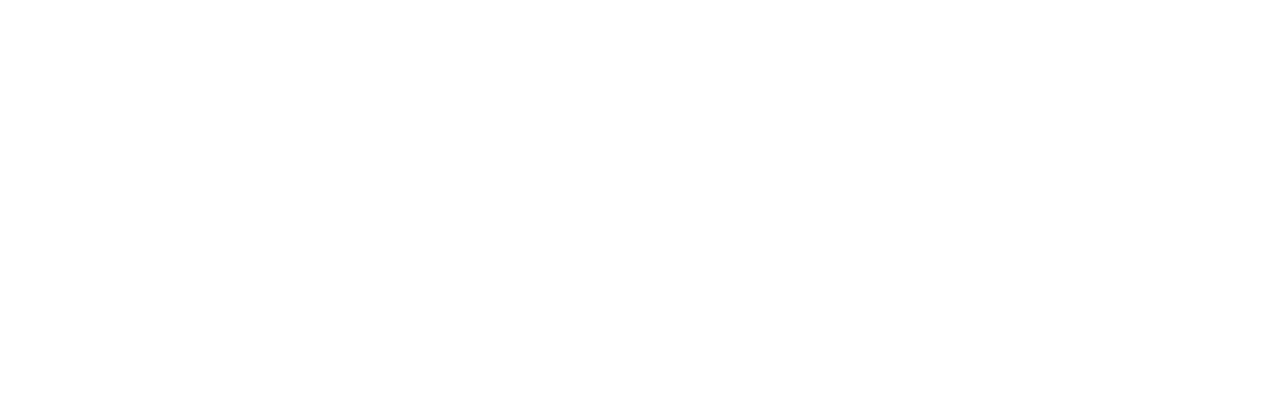
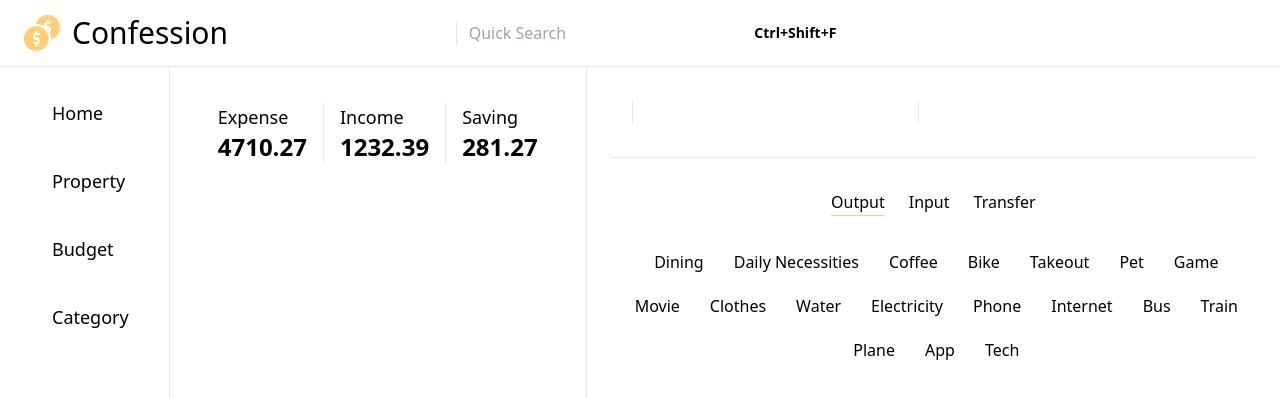
Before and after one commit to Caffeine19/confession, a Vue app: page /home/main in a window 1280 px wide. Before the commit this address had no page. Shown: the top 398 px of the page. Built offline with nearby package versions, Linux system fonts and the light colour scheme.

Commit message:
:sparkles: add StatisticPanel.vue

```diff
--- a/src/components/CCategoryIcon.vue
+++ b/src/components/CCategoryIcon.vue
@@ -4,7 +4,7 @@
   defineProps<
     {
       showLabel?: boolean
-      disabled: boolean
+      disabled?: boolean
       activated: boolean
     } & Category
   >(),
--- /dev/null
+++ b/src/components/CPropertyList.vue
@@ -0,0 +1,2 @@
+<script setup lang="ts"></script>
+<template><div></div></template>
--- a/src/router/index.ts
+++ b/src/router/index.ts
@@ -7,7 +7,17 @@
     {
       path: '/',
       name: 'home',
-      component: HomeView
+      component: HomeView,
+      redirect(to) {
+        return { path: '/home/main' }
+      },
+      children: [
+        {
+          path: '/home/main',
+          name: 'main',
+          component: () => import('../views/MainView/MainView.vue')
+        }
+      ]
     }
   ]
 })
--- a/src/views/HomeView/HomeView.vue
+++ b/src/views/HomeView/HomeView.vue
@@ -1,97 +1,21 @@
 <script setup lang="ts">
-import { ref, onMounted, computed } from 'vue'
+import { RouterView } from 'vue-router'
 
-import { storeToRefs } from 'pinia'
-
-import CLogo from '@/components/CLogo.vue'
-import CInput from '@/components/CInput.vue'
-import CCalculatorInput from '@/components/CCalculatorInput.vue'
-import CDateInput from '@/components/CDateInput.vue'
-import CButton from '@/components/CButton.vue'
-import CDivider from '@/components/CDivider.vue'
-import CTabRadio, { type TabOption } from '@/components/CTabRadio.vue'
-import CCategoryIcon from '@/components/CCategoryIcon.vue'
-
+import TopBar from './TopBar.vue'
 import RouteTabGroup from './RouteTabGroup.vue'
-
-import { type EntryType } from '@/types/entry'
-
-import { useCategoryStore } from '@/stores/category'
-import type { Category } from '@/types/category'
-
-const categoryStore = useCategoryStore()
-const { categoryList } = storeToRefs(categoryStore)
-onMounted(() => {
-  categoryStore.getCategoryList()
-})
-
-const searchKeyword = ref('')
-
-const entryTabValue = ref<EntryType>('output')
-const entryTabOptions: TabOption<EntryType>[] = [
-  { label: 'Output', value: 'output' },
-  { label: 'Input', value: 'input' },
-  { label: 'Transfer', value: 'transfer' }
-]
-
-const categoryListFilteredByEntryType = computed(() => {
-  return categoryList.value.filter((category) => category.type === entryTabValue.value)
-})
-
-const selectedCategory = ref()
-const setSelectedCategory = (category: Category) => {
-  selectedCategory.value = category
-}
+import StatisticPanel from './StatisticPanel.vue'
 </script>
 
 <template>
   <div class="dark:bg-neutral-950 w-screen h-screen overflow-hidden flex flex-col">
-    <div class="border-b dark:border-neutral-800 grid grid-cols-3 px-6 py-3">
-      <CLogo></CLogo>
-      <CInput placeholder="Quick Search" v-model:value="searchKeyword" :show-hot-key="true">
-        <div class="flex items-center">
-          <p class="text-sm font-semibold dark:text-neutral-600">Ctrl+Shift+F</p>
-        </div>
-      </CInput>
-
-      <button
-        class="flex items-center justify-center dark:bg-neutral-900 p-2 rounded-lg w-fit justify-self-end"
-      >
-        <i class="ph ph-gear-fine dark:text-neutral-400" style="font-size: 24px"></i>
-      </button>
-    </div>
-
+    <TopBar></TopBar>
     <div class="flex grow">
       <RouteTabGroup></RouteTabGroup>
 
-      <div></div>
-
-      <div class="p-6 flex flex-col grow space-y-6">
-        <div class="flex space-x-3">
-          <CDateInput></CDateInput>
-          <CCalculatorInput class="grow"></CCalculatorInput>
-          <CButton icon="ph-paper-plane" :show-label="false"></CButton>
-        </div>
-
-        <CDivider></CDivider>
-
-        <div class="flex">
-          <div class="flex flex-col space-y-6 items-center w-96">
-            <CTabRadio v-model:value="entryTabValue" :tab-options="entryTabOptions"></CTabRadio>
-
-            <div class="flex gap-3 flex-wrap justify-center" v-if="entryTabValue !== 'transfer'">
-              <CCategoryIcon
-                v-for="category in categoryListFilteredByEntryType"
-                :key="category.value"
-                v-bind="category"
-                @click="setSelectedCategory(category)"
-                :activated="selectedCategory === category"
-              ></CCategoryIcon>
-            </div>
-          </div>
-          <div></div>
-        </div>
+      <div class="p-6 border-r dark:border-neutral-800">
+        <StatisticPanel></StatisticPanel>
       </div>
+      <RouterView></RouterView>
     </div>
   </div>
 </template>
--- /dev/null
+++ b/src/views/HomeView/StatisticPanel.vue
@@ -0,0 +1,26 @@
+<script setup lang="ts">
+import { ref } from 'vue'
+
+import CDivider from '@/components/CDivider.vue'
+
+const statisticOptions = ref([
+  { label: 'Expense', value: 4710.27 },
+  { label: 'Income', value: 1232.39 },
+  { label: 'Saving', value: 281.27 }
+])
+</script>
+<template>
+  <div class="flex items-stretch rounded-lg px-6 py-3 space-x-4 dark:bg-cookie-200">
+    <template v-for="(statistic, index) in statisticOptions" :key="index">
+      <div>
+        <p class="dark:text-neutral-600 text-lg font-medium">{{ statistic.label }}</p>
+        <p class="dark:text-neutral-950 text-2xl font-bold">{{ statistic.value }}</p>
+      </div>
+      <CDivider
+        direction="vertical"
+        type="secondary"
+        v-if="index !== statisticOptions.length - 1"
+      ></CDivider>
+    </template>
+  </div>
+</template>
--- /dev/null
+++ b/src/views/HomeView/TopBar.vue
@@ -0,0 +1,22 @@
+<script setup lang="ts">
+import { ref } from 'vue'
+import CLogo from '@/components/CLogo.vue'
+import CInput from '@/components/CInput.vue'
+const searchKeyword = ref('')
+</script>
+<template>
+  <div class="border-b dark:border-neutral-800 grid grid-cols-3 px-6 py-3">
+    <CLogo></CLogo>
+    <CInput placeholder="Quick Search" v-model:value="searchKeyword" :show-hot-key="true">
+      <div class="flex items-center">
+        <p class="text-sm font-semibold dark:text-neutral-600">Ctrl+Shift+F</p>
+      </div>
+    </CInput>
+
+    <button
+      class="flex items-center justify-center dark:bg-neutral-900 p-2 rounded-lg w-fit justify-self-end"
+    >
+      <i class="ph ph-gear-fine dark:text-neutral-400" style="font-size: 24px"></i>
+    </button>
+  </div>
+</template>
--- /dev/null
+++ b/src/views/MainView/MainView.vue
@@ -0,0 +1,67 @@
+<script setup lang="ts">
+import { ref, onMounted, computed } from 'vue'
+
+import { storeToRefs } from 'pinia'
+
+import CCalculatorInput from '@/components/CCalculatorInput.vue'
+import CDateInput from '@/components/CDateInput.vue'
+import CButton from '@/components/CButton.vue'
+import CDivider from '@/components/CDivider.vue'
+import CTabRadio, { type TabOption } from '@/components/CTabRadio.vue'
+import CCategoryIcon from '@/components/CCategoryIcon.vue'
+
+import { type EntryType } from '@/types/entry'
+import type { Category } from '@/types/category'
+
+import { useCategoryStore } from '@/stores/category'
+
+const categoryStore = useCategoryStore()
+const { categoryList } = storeToRefs(categoryStore)
+onMounted(() => {
+  categoryStore.getCategoryList()
+})
+
+const entryTabValue = ref<EntryType>('output')
+const entryTabOptions: TabOption<EntryType>[] = [
+  { label: 'Output', value: 'output' },
+  { label: 'Input', value: 'input' },
+  { label: 'Transfer', value: 'transfer' }
+]
+
+const categoryListFilteredByEntryType = computed(() => {
+  return categoryList.value.filter((category) => category.type === entryTabValue.value)
+})
+
+const selectedCategory = ref()
+const setSelectedCategory = (category: Category) => {
+  selectedCategory.value = category
+}
+</script>
+<template>
+  <div class="p-6 flex flex-col grow space-y-6">
+    <div class="flex space-x-3">
+      <CDateInput></CDateInput>
+      <CCalculatorInput class="grow"></CCalculatorInput>
+      <CButton icon="ph-paper-plane" :show-label="false"></CButton>
+    </div>
+
+    <CDivider></CDivider>
+
+    <div class="flex">
+      <div class="flex flex-col space-y-6 items-center grow">
+        <CTabRadio v-model:value="entryTabValue" :tab-options="entryTabOptions"></CTabRadio>
+
+        <div class="flex gap-3 flex-wrap justify-center" v-if="entryTabValue !== 'transfer'">
+          <CCategoryIcon
+            v-for="category in categoryListFilteredByEntryType"
+            :key="category.value"
+            v-bind="category"
+            @click="setSelectedCategory(category)"
+            :activated="selectedCategory === category"
+          ></CCategoryIcon>
+        </div>
+      </div>
+      <div></div>
+    </div>
+  </div>
+</template>
```
